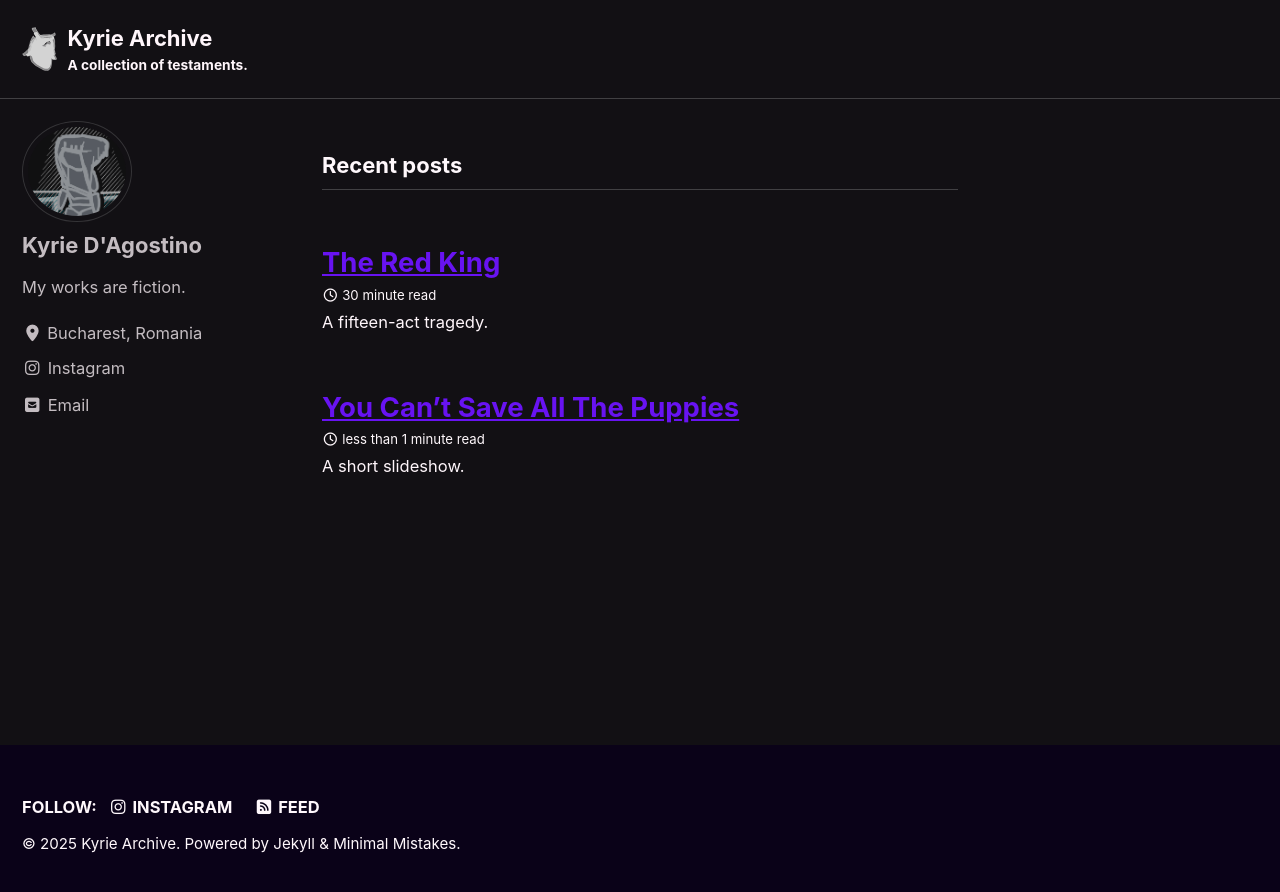
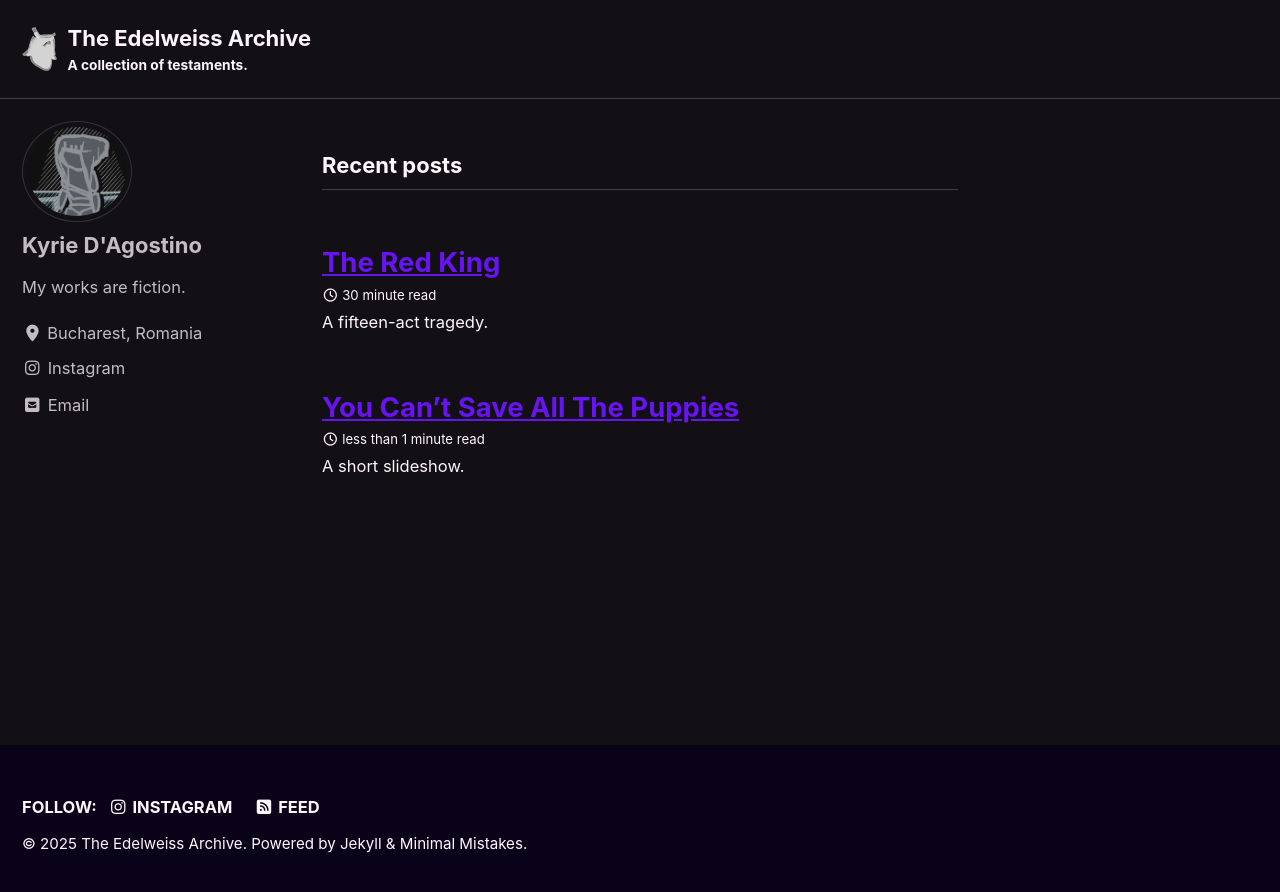
Before and after one commit to kyrie-edelweiss/edelweiss-archive, a Jekyll site: the page built from index.html, in a window 1280 px wide. Shown: the top 892 px of the page. Built offline with Jekyll 4.4.1, drawn with Linux system fonts in a browser that asks for light colours; cached includes are drawn as plain includes; the list of posts is cut into pages by our own code.

Commit message:
Update _config.yml

```diff
--- a/_config.yml
+++ b/_config.yml
@@ -17,7 +17,7 @@
 # Site Settings
 locale                   : "en-US"
 rtl                      : # true, false (default) # turns direction of the page into right to left for RTL languages
-title                    : "Kyrie Archive"
+title                    : "The Edelweiss Archive"
 title_separator          : "-"
 subtitle                 : A collection of testaments. # site tagline that appears below site title in masthead
 name                     : "Kyrie D'Agostino"
```
